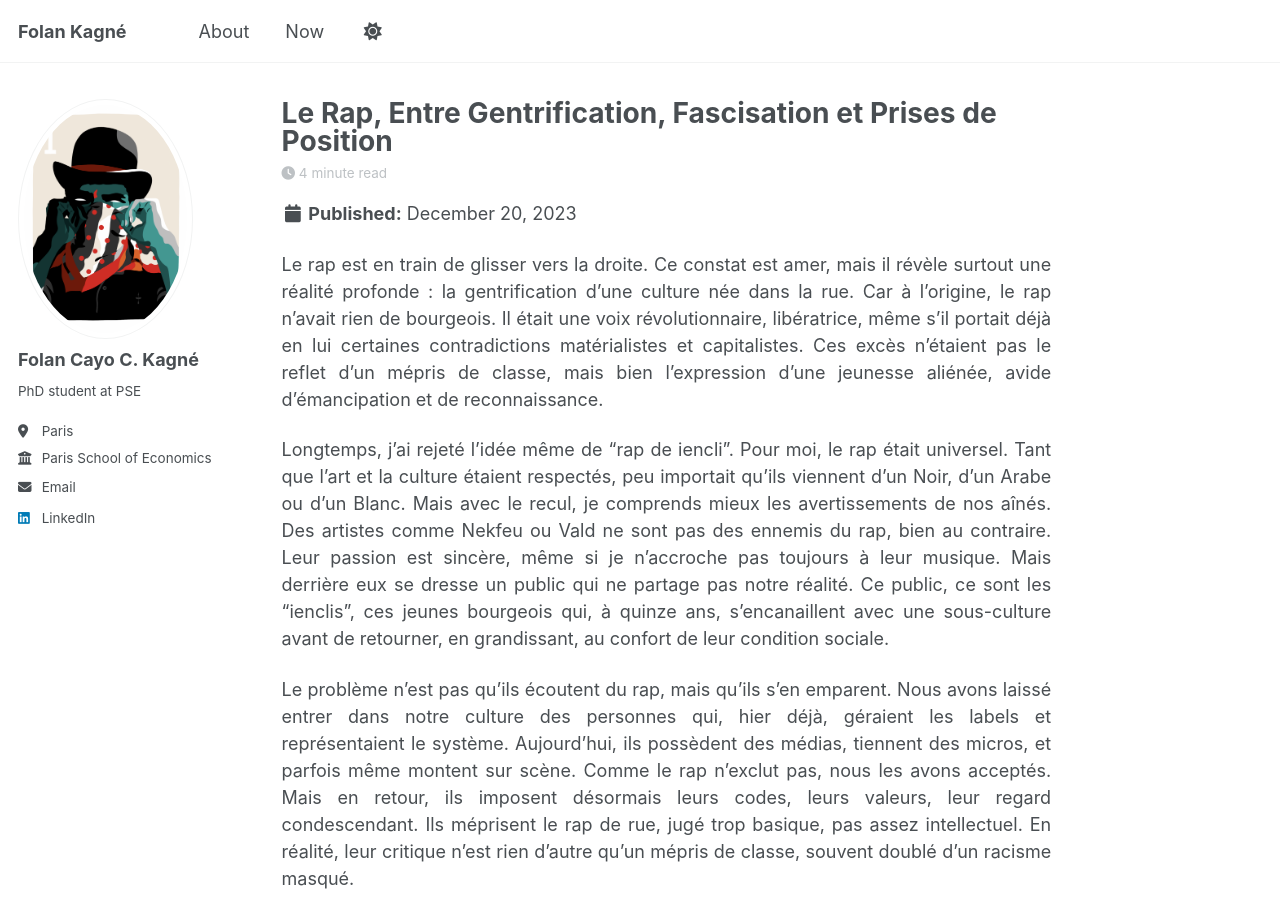
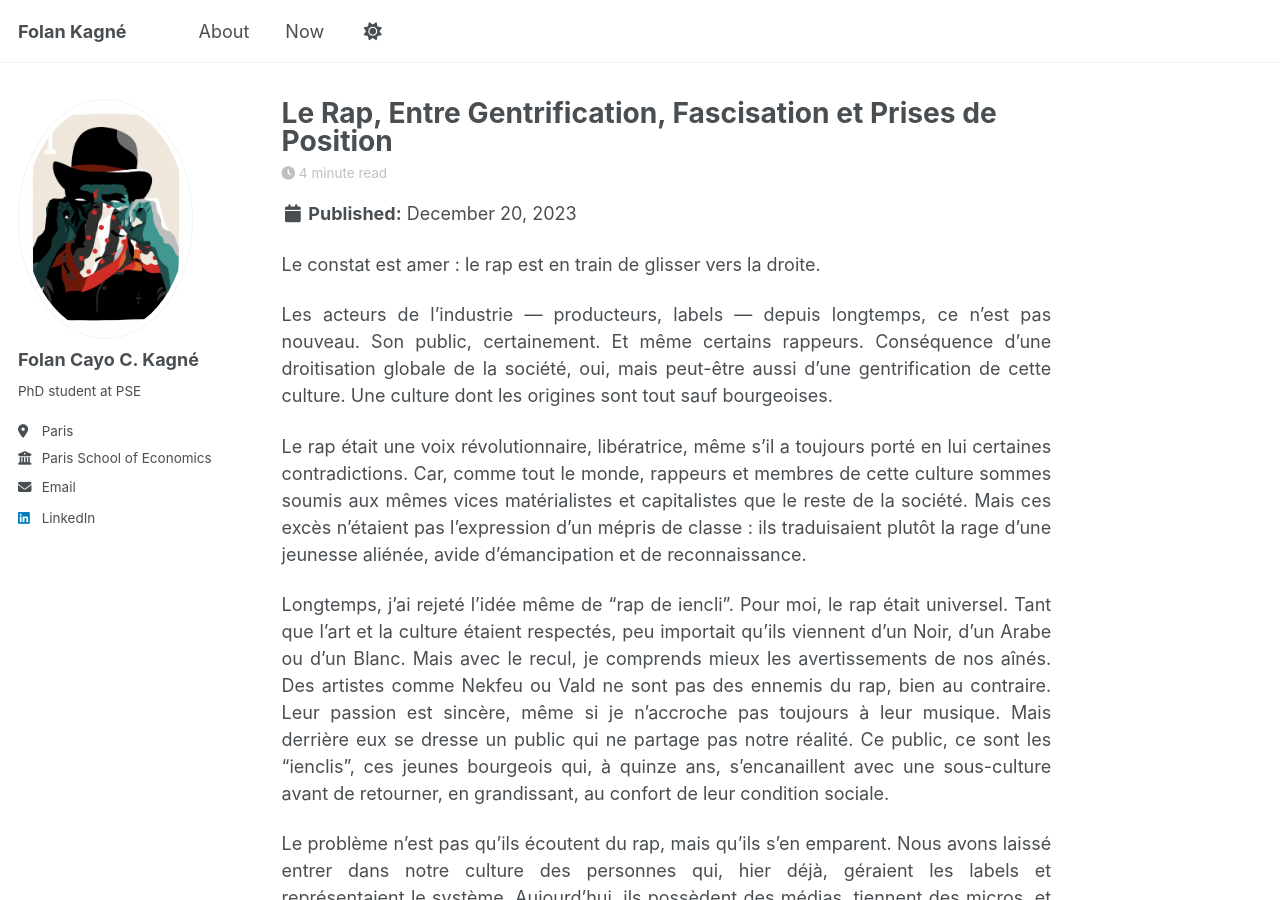
Before and after one commit to folankagne/folankagne.github.io, a Jekyll site: the page built from _posts/2023-12-20-blog-post-2.md, in a window 1280 px wide and 900 px high. Built offline with Jekyll 4.4.1, drawn with Linux system fonts in a browser that asks for light colours; a script that is not in the unit is left out.

Commit message:
Update 2023-12-20-blog-post-2.md

```diff
--- a/_posts/2023-12-20-blog-post-2.md
+++ b/_posts/2023-12-20-blog-post-2.md
@@ -6,7 +6,11 @@ tags:
   - random
 ---
 
-Le rap est en train de glisser vers la droite. Ce constat est amer, mais il révèle surtout une réalité profonde : la gentrification d’une culture née dans la rue. Car à l’origine, le rap n’avait rien de bourgeois. Il était une voix révolutionnaire, libératrice, même s’il portait déjà en lui certaines contradictions matérialistes et capitalistes. Ces excès n’étaient pas le reflet d’un mépris de classe, mais bien l’expression d’une jeunesse aliénée, avide d’émancipation et de reconnaissance.
+Le constat est amer : le rap est en train de glisser vers la droite.
+
+Les acteurs de l’industrie — producteurs, labels — depuis longtemps, ce n’est pas nouveau. Son public, certainement. Et même certains rappeurs. Conséquence d’une droitisation globale de la société, oui, mais peut-être aussi d’une gentrification de cette culture. Une culture dont les origines sont tout sauf bourgeoises.
+
+Le rap était une voix révolutionnaire, libératrice, même s’il a toujours porté en lui certaines contradictions. Car, comme tout le monde, rappeurs et membres de cette culture sommes soumis aux mêmes vices matérialistes et capitalistes que le reste de la société. Mais ces excès n’étaient pas l’expression d’un mépris de classe : ils traduisaient plutôt la rage d’une jeunesse aliénée, avide d’émancipation et de reconnaissance.
 
 Longtemps, j’ai rejeté l’idée même de “rap de iencli”. Pour moi, le rap était universel. Tant que l’art et la culture étaient respectés, peu importait qu’ils viennent d’un Noir, d’un Arabe ou d’un Blanc. Mais avec le recul, je comprends mieux les avertissements de nos aînés. Des artistes comme Nekfeu ou Vald ne sont pas des ennemis du rap, bien au contraire. Leur passion est sincère, même si je n’accroche pas toujours à leur musique. Mais derrière eux se dresse un public qui ne partage pas notre réalité. Ce public, ce sont les “ienclis”, ces jeunes bourgeois qui, à quinze ans, s’encanaillent avec une sous-culture avant de retourner, en grandissant, au confort de leur condition sociale.
 
```
